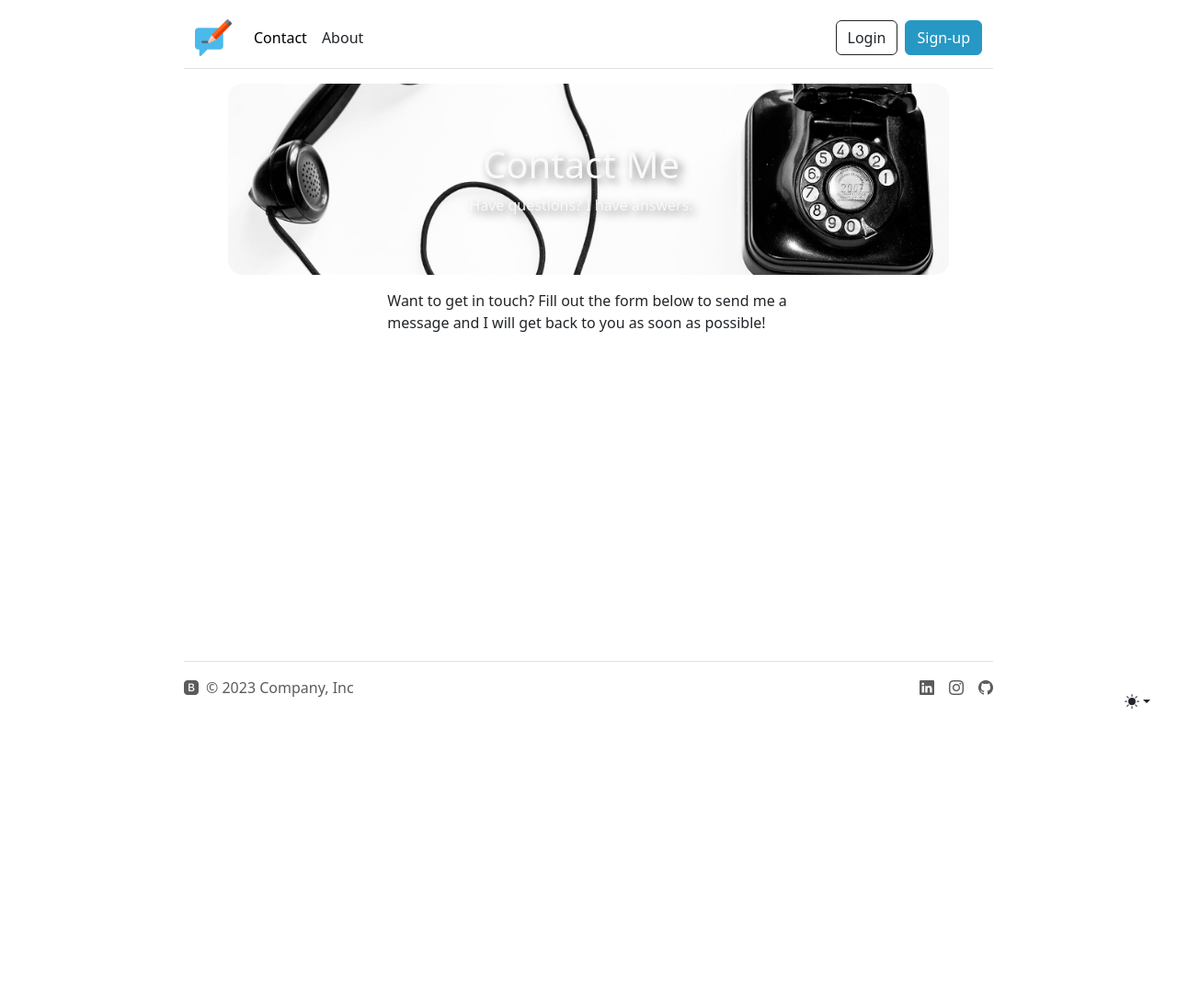
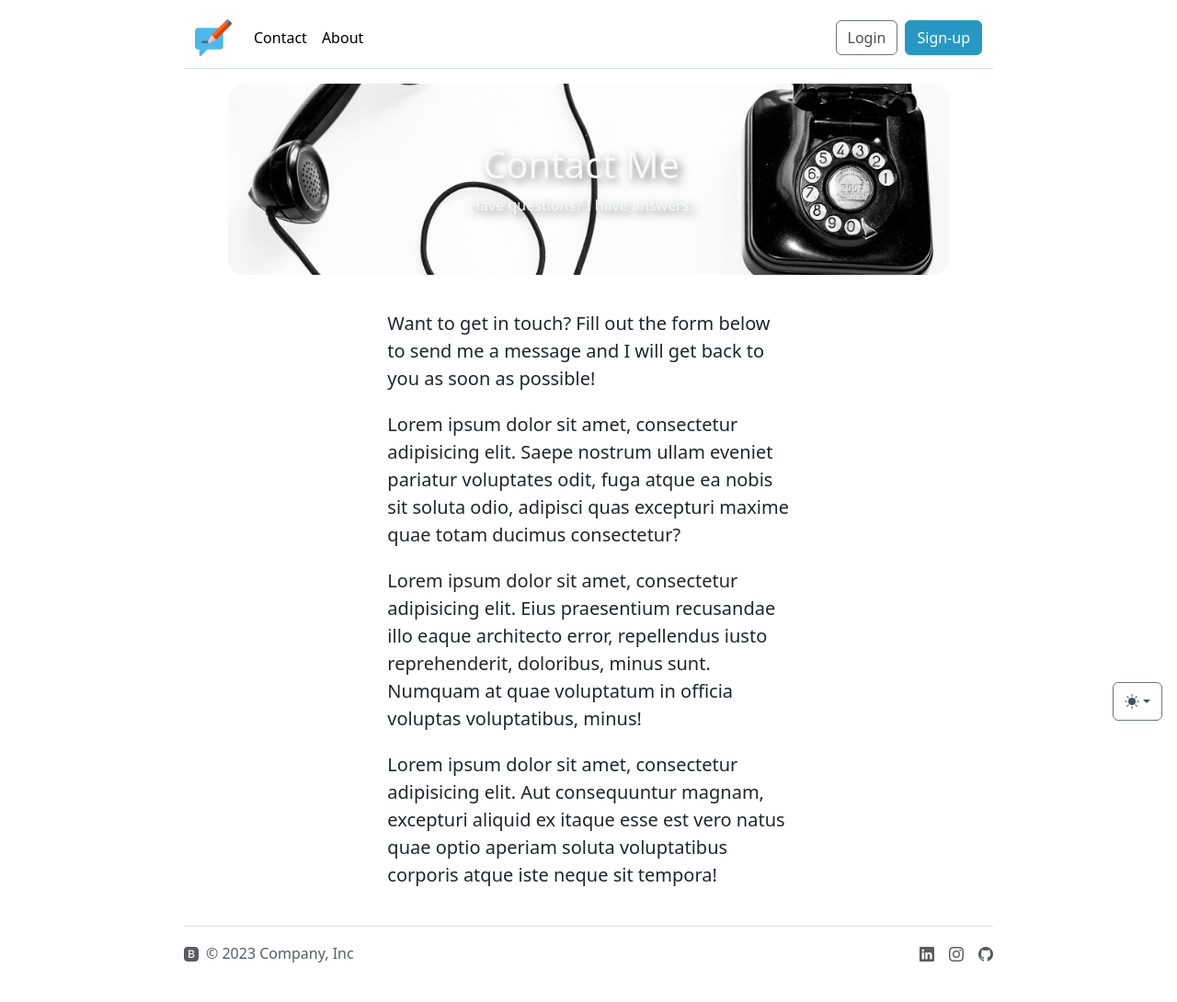
Before and after one commit to Adskovic/flask_blog, a Flask app: page /contact in a window 1280 px wide. Shown: the whole page at 92% size. Before the commit the page ends 771 px from the top, so only its background shows below. Run offline with Flask 3, Linux system fonts and the light colour scheme; some libraries are stand-ins or nearby versions.

Commit message:
fix: resolve an issue with light/dark theme toggle

```diff
--- a/static/css/styles.css
+++ b/static/css/styles.css
@@ -133,11 +133,12 @@
     --bs-secondary-color-rgb: 222, 226, 230;
     --bs-secondary-bg: #343a40;
     --bs-secondary-bg-rgb: 52, 58, 64;
-    --bs-tertiary-color: rgba(222, 226, 230, 0.5);
+    --bs-tertiary-color: rgba(172, 172, 172, 0.5);
     --bs-tertiary-color-rgb: 222, 226, 230;
     --bs-tertiary-bg: #2b3035;
-    --bs-tertiary-bg-rgb: 43, 48, 53;
+    --bs-tertiary-bg-rgb: #0e1f2b;
     --bs-primary-text-emphasis: #6ea8fe;
+  --bs-light-rgb: #162b3b;
   --bs-secondary-text-emphasis: #a7acb1;
   --bs-success-text-emphasis: #75b798;
   --bs-info-text-emphasis: #6edff6;
@@ -246,6 +247,19 @@ header.masthead {
   top: 100%;
 }
 
+.postBody {
+  margin-top: 5%;
+}
+
+.postBody p {
+  font-size: 20px;
+  margin-top: 20px;
+}
+
+.editPost-btn {
+  margin-bottom: 10%;
+}
+
 .profile-header {
   display: flex;
   justify-content: flex-start;
@@ -270,28 +284,25 @@ header.masthead {
 
 /* Commment Styling */
 .comment {
-  margin-top:20%;
+  margin-top:3%;
+  padding-top: 5%;
 }
 
 .commentCard {
   overflow-wrap: break-word;
-  min-width: 60vh;
-  max-width: 60vh;
   margin-bottom: 10px;
 }
 
 .commentList {
   list-style: none;
+  min-width: 100%;
+  padding-left: 0!important;
 }
 
 .commentText {
   font-size: 15px;
 }
 
-.post-comment {
-  min-width: 60vh;
-  max-width: 60vh;
-}
 
 .commenterInfo span {
   margin-left: 10px;
@@ -346,13 +357,13 @@ header.masthead {
 }
 
 .post-preview > a {
-  color: #2d2f31;
+  color:var(--bs-body-color);
   text-decoration: none;
 }
 
 .post-preview > a:focus, .post-preview > a:hover {
   text-decoration: none;
-  color: #0085A1;
+  color: #2798c4;
 }
 
 .post-preview > a > .post-title {
@@ -378,3 +389,69 @@ header.masthead {
     font-size: 2.25rem;
   }
 }
+
+
+.bd-placeholder-img {
+  font-size: 1.125rem;
+  text-anchor: middle;
+  -webkit-user-select: none;
+  -moz-user-select: none;
+  user-select: none;
+}
+
+@media (min-width: 768px) {
+  .bd-placeholder-img-lg {
+    font-size: 3.5rem;
+  }
+}
+
+/* Theme toggle styling */
+.b-example-divider {
+  width: 100%;
+  height: 3rem;
+  background-color: rgba(0, 0, 0, .1);
+  border: solid rgba(0, 0, 0, .15);
+  border-width: 1px 0;
+  box-shadow: inset 0 .5em 1.5em rgba(0, 0, 0, .1), inset 0 .125em .5em rgba(0, 0, 0, .15);
+}
+
+.b-example-vr {
+  flex-shrink: 0;
+  width: 1.5rem;
+  height: 100vh;
+}
+
+.bi {
+  vertical-align: -.125em;
+  fill: currentColor;
+}
+
+.nav-scroller {
+  position: relative;
+  z-index: 2;
+  height: 2.75rem;
+  overflow-y: hidden;
+}
+
+.nav-scroller .nav {
+  display: flex;
+  flex-wrap: nowrap;
+  padding-bottom: 1rem;
+  margin-top: -1px;
+  overflow-x: auto;
+  text-align: center;
+  white-space: nowrap;
+  -webkit-overflow-scrolling: touch;
+}
+
+.btn-outline-secondary {
+  --bs-btn-color: var(--bs-dark-text-emphasis);
+}
+
+.bd-mode-toggle {
+  z-index: 1500;
+}
+
+.bd-mode-toggle .dropdown-menu .active .bi {
+  display: block !important;
+}
--- /dev/null
+++ b/static/js/scripts.js
@@ -0,0 +1,80 @@
+/*!
+ * Color mode toggler for Bootstrap's docs (https://getbootstrap.com/)
+ * Copyright 2011-2023 The Bootstrap Authors
+ * Licensed under the Creative Commons Attribution 3.0 Unported License.
+ */
+
+(() => {
+  'use strict'
+
+  const getStoredTheme = () => localStorage.getItem('theme')
+  const setStoredTheme = theme => localStorage.setItem('theme', theme)
+
+  const getPreferredTheme = () => {
+    const storedTheme = getStoredTheme()
+    if (storedTheme) {
+      return storedTheme
+    }
+
+    return window.matchMedia('(prefers-color-scheme: dark)').matches ? 'dark' : 'light'
+  }
+
+  const setTheme = theme => {
+    if (theme === 'auto' && window.matchMedia('(prefers-color-scheme: dark)').matches) {
+      document.documentElement.setAttribute('data-bs-theme', 'dark')
+    } else {
+      document.documentElement.setAttribute('data-bs-theme', theme)
+    }
+  }
+
+  setTheme(getPreferredTheme())
+
+  const showActiveTheme = (theme, focus = false) => {
+    const themeSwitcher = document.querySelector('#bd-theme')
+
+    if (!themeSwitcher) {
+      return
+    }
+
+    const themeSwitcherText = document.querySelector('#bd-theme-text')
+    const activeThemeIcon = document.querySelector('.theme-icon-active use')
+    const btnToActive = document.querySelector(`[data-bs-theme-value="${theme}"]`)
+    const svgOfActiveBtn = btnToActive.querySelector('svg use').getAttribute('href')
+
+    document.querySelectorAll('[data-bs-theme-value]').forEach(element => {
+      element.classList.remove('active')
+      element.setAttribute('aria-pressed', 'false')
+    })
+
+    btnToActive.classList.add('active')
+    btnToActive.setAttribute('aria-pressed', 'true')
+    activeThemeIcon.setAttribute('href', svgOfActiveBtn)
+    const themeSwitcherLabel = `${themeSwitcherText.textContent} (${btnToActive.dataset.bsThemeValue})`
+    themeSwitcher.setAttribute('aria-label', themeSwitcherLabel)
+
+    if (focus) {
+      themeSwitcher.focus()
+    }
+  }
+
+  window.matchMedia('(prefers-color-scheme: dark)').addEventListener('change', () => {
+    const storedTheme = getStoredTheme()
+    if (storedTheme !== 'light' && storedTheme !== 'dark') {
+      setTheme(getPreferredTheme())
+    }
+  })
+
+  window.addEventListener('DOMContentLoaded', () => {
+    showActiveTheme(getPreferredTheme())
+
+    document.querySelectorAll('[data-bs-theme-value]')
+      .forEach(toggle => {
+        toggle.addEventListener('click', () => {
+          const theme = toggle.getAttribute('data-bs-theme-value')
+          setStoredTheme(theme)
+          setTheme(theme)
+          showActiveTheme(theme, true)
+        })
+      })
+  })
+})()
--- a/static/js/theme.js
+++ /dev/null
@@ -1,104 +0,0 @@
-/*!
-* Color mode toggler for Bootstrap's docs (https://getbootstrap.com/)
-* Copyright 2011-2023 The Bootstrap Authors
-* Licensed under the Creative Commons Attribution 3.0 Unported License.
-*/
-
-(() => {
-  'use strict';
-
-  const getStoredTheme = () => localStorage.getItem('theme');
-  const setStoredTheme = theme => localStorage.setItem('theme', theme);
-
-  const getPreferredTheme = () => {
-    const storedTheme = getStoredTheme();
-    if (storedTheme) {
-      return storedTheme;
-    }
-
-    const preferredSystemTheme = window.matchMedia('(prefers-color-scheme: dark)').matches ? 'dark' : 'light';
-    setStoredTheme(preferredSystemTheme);
-    return preferredSystemTheme;
-  };
-
-  const setTheme = theme => {
-    if (theme === 'auto') {
-      const preferredSystemTheme = window.matchMedia('(prefers-color-scheme: dark)').matches ? 'dark' : 'light';
-      document.documentElement.setAttribute('data-bs-theme', preferredSystemTheme);
-      setStoredTheme(preferredSystemTheme);
-    } else {
-      document.documentElement.setAttribute('data-bs-theme', theme);
-      setStoredTheme(theme);
-    }
-  };
-
-  const setButtonColor = () => {
-    const loginButton = document.querySelector('.btn-login');
-    const currentTheme = getStoredTheme();
-
-    if (currentTheme === 'dark') {
-      loginButton.classList.remove('btn-outline-secondary', 'btn-outline-dark');
-      loginButton.classList.add('btn-outline-light');
-    } else {
-      loginButton.classList.remove('btn-outline-secondary', 'btn-outline-light');
-      loginButton.classList.add('btn-outline-dark');
-    }
-  };
-
-  const showActiveTheme = (theme, focus = false) => {
-    const themeSwitcher = document.querySelector('#bd-theme');
-
-    if (!themeSwitcher) {
-      return;
-    }
-
-    const themeSwitcherText = document.querySelector('#bd-theme-text');
-    const activeThemeIcon = document.querySelector('.theme-icon-active use');
-    const btnToActive = document.querySelector(`[data-bs-theme-value="${theme}"]`);
-    const svgOfActiveBtn = btnToActive.querySelector('svg use').getAttribute('href');
-
-    document.querySelectorAll('[data-bs-theme-value]').forEach(element => {
-      element.classList.remove('active');
-      element.setAttribute('aria-pressed', 'false');
-    });
-
-    btnToActive.classList.add('active');
-    btnToActive.setAttribute('aria-pressed', 'true');
-    activeThemeIcon.setAttribute('href', svgOfActiveBtn);
-    const themeSwitcherLabel = `${themeSwitcherText.textContent} (${btnToActive.dataset.bsThemeValue})`;
-    themeSwitcher.setAttribute('aria-label', themeSwitcherLabel);
-
-    if (focus) {
-      themeSwitcher.focus();
-    }
-
-    setButtonColor();
-  };
-
-
-  window.matchMedia('(prefers-color-scheme: dark)').addEventListener('change', () => {
-    const storedTheme = getStoredTheme();
-    if (storedTheme === 'auto') {
-      setTheme('auto');
-      showActiveTheme(getStoredTheme());
-    } else if (storedTheme !== 'light' && storedTheme !== 'dark') {
-      setTheme(getPreferredTheme());
-      showActiveTheme(getPreferredTheme());
-    }
-  });
-
-  window.addEventListener('DOMContentLoaded', () => {
-    showActiveTheme(getPreferredTheme());
-
-    document.querySelectorAll('[data-bs-theme-value]')
-      .forEach(toggle => {
-        toggle.addEventListener('click', () => {
-          const theme = toggle.getAttribute('data-bs-theme-value');
-          setStoredTheme(theme);
-          setTheme(theme);
-          showActiveTheme(theme, true);
-        });
-      });
-  });
-
-})();
--- a/templates/about.html
+++ b/templates/about.html
@@ -16,6 +16,7 @@
   <div class="container px-4 px-lg-5">
     <div class="row gx-4 gx-lg-5 justify-content-center">
       <div class="col-md-10 col-lg-8 col-xl-7">
+        <div class="postBody">
           <p>
             Lorem ipsum dolor sit amet, consectetur adipisicing elit. Saepe
             nostrum ullam eveniet pariatur voluptates odit, fuga atque ea nobis
@@ -33,7 +34,7 @@
             consequuntur magnam, excepturi aliquid ex itaque esse est vero natus
             quae optio aperiam soluta voluptatibus corporis atque iste neque sit
             tempora!
-        </p>
+        </div>
       </div>
     </div>
   </div>
--- a/templates/contact.html
+++ b/templates/contact.html
@@ -19,11 +19,29 @@
   <div class="container px-4 px-lg-5">
     <div class="row gx-4 gx-lg-5 justify-content-center">
       <div class="col-md-10 col-lg-8 col-xl-7">
-        <p>
-          Want to get in touch? Fill out the form below to send me a message and
-          I will get back to you as soon as possible!
-        </p>
-          <!-- TODO: Add content here -->
+        <div class="postBody">
+          <p>
+            Want to get in touch? Fill out the form below to send me a message and
+            I will get back to you as soon as possible!
+          </p>
+          <p>
+            Lorem ipsum dolor sit amet, consectetur adipisicing elit. Saepe
+            nostrum ullam eveniet pariatur voluptates odit, fuga atque ea nobis
+            sit soluta odio, adipisci quas excepturi maxime quae totam ducimus
+            consectetur?
+          </p>
+          <p>
+            Lorem ipsum dolor sit amet, consectetur adipisicing elit. Eius
+            praesentium recusandae illo eaque architecto error, repellendus iusto
+            reprehenderit, doloribus, minus sunt. Numquam at quae voluptatum in
+            officia voluptas voluptatibus, minus!
+          </p>
+          <p>
+            Lorem ipsum dolor sit amet, consectetur adipisicing elit. Aut
+            consequuntur magnam, excepturi aliquid ex itaque esse est vero natus
+            quae optio aperiam soluta voluptatibus corporis atque iste neque sit
+            tempora!
+        </div>
       </div>
     </div>
   </div>
--- a/templates/footer.html
+++ b/templates/footer.html
@@ -16,5 +16,5 @@
 </footer>
 <script src="https://cdn.jsdelivr.net/npm/@popperjs/core@2.11.8/dist/umd/popper.min.js" integrity="sha384-I7E8VVD/ismYTF4hNIPjVp/Zjvgyol6VFvRkX/vR+Vc4jQkC+hVqc2pM8ODewa9r" crossorigin="anonymous"></script>
 <script src="https://cdn.jsdelivr.net/npm/bootstrap@5.3.2/dist/js/bootstrap.min.js" integrity="sha384-BBtl+eGJRgqQAUMxJ7pMwbEyER4l1g+O15P+16Ep7Q9Q+zqX6gSbd85u4mG4QzX+" crossorigin="anonymous"></script>
-<script src="/static/js/theme.js"></script>
+<script src="/static/js/scripts.js"></script>
 </html>
--- a/templates/header.html
+++ b/templates/header.html
@@ -15,25 +15,39 @@
   />
   </head>
   <body>
+
       <!-- THEME BUTTON -->
-      <svg xmlns="http://www.w3.org/2000/svg" class="d-none">
+    <svg xmlns="http://www.w3.org/2000/svg" style="display: none">
+      <symbol id="bootstrap" viewBox="0 0 512 408" fill="currentcolor">
+        <path
+          d="M106.342 0c-29.214 0-50.827 25.58-49.86 53.32.927 26.647-.278 61.165-8.966 89.31C38.802 170.862 24.07 188.707 0 191v26c24.069 2.293 38.802 20.138 47.516 48.37 8.688 28.145 9.893 62.663 8.965 89.311C55.515 382.42 77.128 408 106.342 408h299.353c29.214 0 50.827-25.58 49.861-53.319-.928-26.648.277-61.166 8.964-89.311 8.715-28.232 23.411-46.077 47.48-48.37v-26c-24.069-2.293-38.765-20.138-47.48-48.37-8.687-28.145-9.892-62.663-8.964-89.31C456.522 25.58 434.909 0 405.695 0H106.342zm236.559 251.102c0 38.197-28.501 61.355-75.798 61.355h-87.202a2 2 0 01-2-2v-213a2 2 0 012-2h86.74c39.439 0 65.322 21.354 65.322 54.138 0 23.008-17.409 43.61-39.594 47.219v1.203c30.196 3.309 50.532 24.212 50.532 53.085zm-84.58-128.125h-45.91v64.814h38.669c29.888 0 46.373-12.03 46.373-33.535 0-20.151-14.174-31.279-39.132-31.279zm-45.91 90.53v71.431h47.605c31.12 0 47.605-12.482 47.605-35.941 0-23.46-16.947-35.49-49.608-35.49h-45.602z"
+        />
+      </symbol>
       <symbol id="check2" viewBox="0 0 16 16">
-          <path d="M13.854 3.646a.5.5 0 0 1 0 .708l-7 7a.5.5 0 0 1-.708 0l-3.5-3.5a.5.5 0 1 1 .708-.708L6.5 10.293l6.646-6.647a.5.5 0 0 1 .708 0z"/>
+        <path
+          d="M13.854 3.646a.5.5 0 0 1 0 .708l-7 7a.5.5 0 0 1-.708 0l-3.5-3.5a.5.5 0 1 1 .708-.708L6.5 10.293l6.646-6.647a.5.5 0 0 1 .708 0z"
+        />
       </symbol>
       <symbol id="circle-half" viewBox="0 0 16 16">
-          <path d="M8 15A7 7 0 1 0 8 1v14zm0 1A8 8 0 1 1 8 0a8 8 0 0 1 0 16z"/>
+        <path d="M8 15A7 7 0 1 0 8 1v14zm0 1A8 8 0 1 1 8 0a8 8 0 0 1 0 16z" />
       </symbol>
       <symbol id="moon-stars-fill" viewBox="0 0 16 16">
-          <path d="M6 .278a.768.768 0 0 1 .08.858 7.208 7.208 0 0 0-.878 3.46c0 4.021 3.278 7.277 7.318 7.277.527 0 1.04-.055 1.533-.16a.787.787 0 0 1 .81.316.733.733 0 0 1-.031.893A8.349 8.349 0 0 1 8.344 16C3.734 16 0 12.286 0 7.71 0 4.266 2.114 1.312 5.124.06A.752.752 0 0 1 6 .278z"/>
-          <path d="M10.794 3.148a.217.217 0 0 1 .412 0l.387 1.162c.173.518.579.924 1.097 1.097l1.162.387a.217.217 0 0 1 0 .412l-1.162.387a1.734 1.734 0 0 0-1.097 1.097l-.387 1.162a.217.217 0 0 1-.412 0l-.387-1.162A1.734 1.734 0 0 0 9.31 6.593l-1.162-.387a.217.217 0 0 1 0-.412l1.162-.387a1.734 1.734 0 0 0 1.097-1.097l.387-1.162zM13.863.099a.145.145 0 0 1 .274 0l.258.774c.115.346.386.617.732.732l.774.258a.145.145 0 0 1 0 .274l-.774.258a1.156 1.156 0 0 0-.732.732l-.258.774a.145.145 0 0 1-.274 0l-.258-.774a1.156 1.156 0 0 0-.732-.732l-.774-.258a.145.145 0 0 1 0-.274l.774-.258c.346-.115.617-.386.732-.732L13.863.1z"/>
+        <path
+          d="M6 .278a.768.768 0 0 1 .08.858 7.208 7.208 0 0 0-.878 3.46c0 4.021 3.278 7.277 7.318 7.277.527 0 1.04-.055 1.533-.16a.787.787 0 0 1 .81.316.733.733 0 0 1-.031.893A8.349 8.349 0 0 1 8.344 16C3.734 16 0 12.286 0 7.71 0 4.266 2.114 1.312 5.124.06A.752.752 0 0 1 6 .278z"
+        />
+        <path
+          d="M10.794 3.148a.217.217 0 0 1 .412 0l.387 1.162c.173.518.579.924 1.097 1.097l1.162.387a.217.217 0 0 1 0 .412l-1.162.387a1.734 1.734 0 0 0-1.097 1.097l-.387 1.162a.217.217 0 0 1-.412 0l-.387-1.162A1.734 1.734 0 0 0 9.31 6.593l-1.162-.387a.217.217 0 0 1 0-.412l1.162-.387a1.734 1.734 0 0 0 1.097-1.097l.387-1.162zM13.863.099a.145.145 0 0 1 .274 0l.258.774c.115.346.386.617.732.732l.774.258a.145.145 0 0 1 0 .274l-.774.258a1.156 1.156 0 0 0-.732.732l-.258.774a.145.145 0 0 1-.274 0l-.258-.774a1.156 1.156 0 0 0-.732-.732l-.774-.258a.145.145 0 0 1 0-.274l.774-.258c.346-.115.617-.386.732-.732L13.863.1z"
+        />
       </symbol>
       <symbol id="sun-fill" viewBox="0 0 16 16">
-          <path d="M8 12a4 4 0 1 0 0-8 4 4 0 0 0 0 8zM8 0a.5.5 0 0 1 .5.5v2a.5.5 0 0 1-1 0v-2A.5.5 0 0 1 8 0zm0 13a.5.5 0 0 1 .5.5v2a.5.5 0 0 1-1 0v-2A.5.5 0 0 1 8 13zm8-5a.5.5 0 0 1-.5.5h-2a.5.5 0 0 1 0-1h2a.5.5 0 0 1 .5.5zM3 8a.5.5 0 0 1-.5.5h-2a.5.5 0 0 1 0-1h2A.5.5 0 0 1 3 8zm10.657-5.657a.5.5 0 0 1 0 .707l-1.414 1.415a.5.5 0 1 1-.707-.708l1.414-1.414a.5.5 0 0 1 .707 0zm-9.193 9.193a.5.5 0 0 1 0 .707L3.05 13.657a.5.5 0 0 1-.707-.707l1.414-1.414a.5.5 0 0 1 .707 0zm9.193 2.121a.5.5 0 0 1-.707 0l-1.414-1.414a.5.5 0 0 1 .707-.707l1.414 1.414a.5.5 0 0 1 0 .707zM4.464 4.465a.5.5 0 0 1-.707 0L2.343 3.05a.5.5 0 1 1 .707-.707l1.414 1.414a.5.5 0 0 1 0 .708z"/>
+        <path
+          d="M8 12a4 4 0 1 0 0-8 4 4 0 0 0 0 8zM8 0a.5.5 0 0 1 .5.5v2a.5.5 0 0 1-1 0v-2A.5.5 0 0 1 8 0zm0 13a.5.5 0 0 1 .5.5v2a.5.5 0 0 1-1 0v-2A.5.5 0 0 1 8 13zm8-5a.5.5 0 0 1-.5.5h-2a.5.5 0 0 1 0-1h2a.5.5 0 0 1 .5.5zM3 8a.5.5 0 0 1-.5.5h-2a.5.5 0 0 1 0-1h2A.5.5 0 0 1 3 8zm10.657-5.657a.5.5 0 0 1 0 .707l-1.414 1.415a.5.5 0 1 1-.707-.708l1.414-1.414a.5.5 0 0 1 .707 0zm-9.193 9.193a.5.5 0 0 1 0 .707L3.05 13.657a.5.5 0 0 1-.707-.707l1.414-1.414a.5.5 0 0 1 .707 0zm9.193 2.121a.5.5 0 0 1-.707 0l-1.414-1.414a.5.5 0 0 1 .707-.707l1.414 1.414a.5.5 0 0 1 0 .707zM4.464 4.465a.5.5 0 0 1-.707 0L2.343 3.05a.5.5 0 1 1 .707-.707l1.414 1.414a.5.5 0 0 1 0 .708z"
+        />
       </symbol>
     </svg>
 
       <div class="dropdown position-fixed bottom-0 end-0 mb-3 me-3 bd-mode-toggle">
-        <button class="btn btn-bd-primary py-2 dropdown-toggle d-flex align-items-center"
+        <button class="btn btn-outline-secondary py-2 dropdown-toggle d-flex align-items-center"
                 id="bd-theme"
                 type="button"
                 aria-expanded="false"
@@ -58,7 +72,7 @@
             </button>
           </li>
           <li>
-            <button type="button" class="dropdown-item d-flex align-items-center active" data-bs-theme-value="auto" aria-pressed="true">
+            <button type="button" class="dropdown-item d-flex align-items-center active" data-bs-theme-value="auto" aria-pressed="false">
               <svg class="bi me-2 opacity-50 theme-icon" width="1em" height="1em"><use href="#circle-half"></use></svg>
               Auto
               <svg class="bi ms-auto d-none" width="1em" height="1em"><use href="#check2"></use></svg>
@@ -82,7 +96,7 @@
               <a class="nav-link link-body-emphasis" href="{{ url_for('contact') }}">Contact</a>
             </li>
             <li class="nav-item">
-              <a class="nav-link" href="{{ url_for('about') }}">About</a>
+              <a class="nav-link link-body-emphasis" href="{{ url_for('about') }}">About</a>
             </li>
           </ul>
           {% if not current_user.is_authenticated %}
--- a/templates/user-page.html
+++ b/templates/user-page.html
@@ -13,7 +13,7 @@
         <span class="subheading">Have questions? I have answers.</span>
       </div>
     </div>
-  </header>
+</header>
 
 <main>
     <div class="container-fluid">
@@ -43,13 +43,13 @@
                     <h2 class="mb-3">Profile Information</h2>
                     <p><strong>Name:</strong> {{ current_user.name }}</p>
                     <p><strong>Email:</strong> {{ current_user.email }}</p>
-                    <button class="edit-btn btn btn-outline-secondary my-3" onclick="startEditing()">Edit Profile</button>
+                    <button class="edit-btn btn btn-secondary my-3" onclick="startEditing()">Edit Profile</button>
                 </div>
                 <!-- Profile information change form -->
                 <div class="profile-form" style="display: none;">
                     <h2>Edit Profile</h2>
                     {{ render_form(form, novalidate=True, button_map={"submit": "primary"}) }}
-                    <button class="cancel btn btn-outline-danger my-2" type="button" onclick="cancelEditing()">Cancel</button>
+                    <button class="cancel btn btn-danger my-2" type="button" onclick="cancelEditing()">Cancel</button>
                 </div>
 
             </div>
```
Also changed, not shown: templates/post.html (+21 -9 lines). Lines whose indentation alone changed are shown as unchanged.
